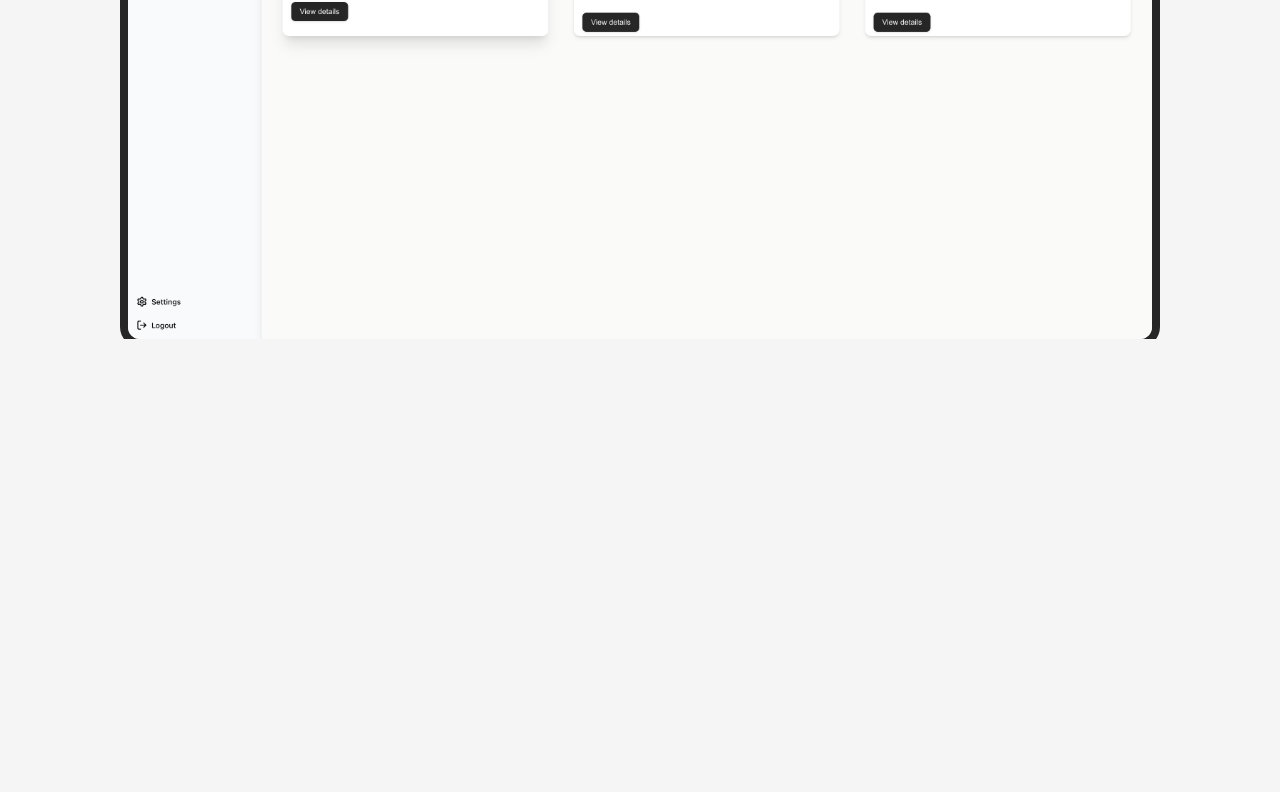
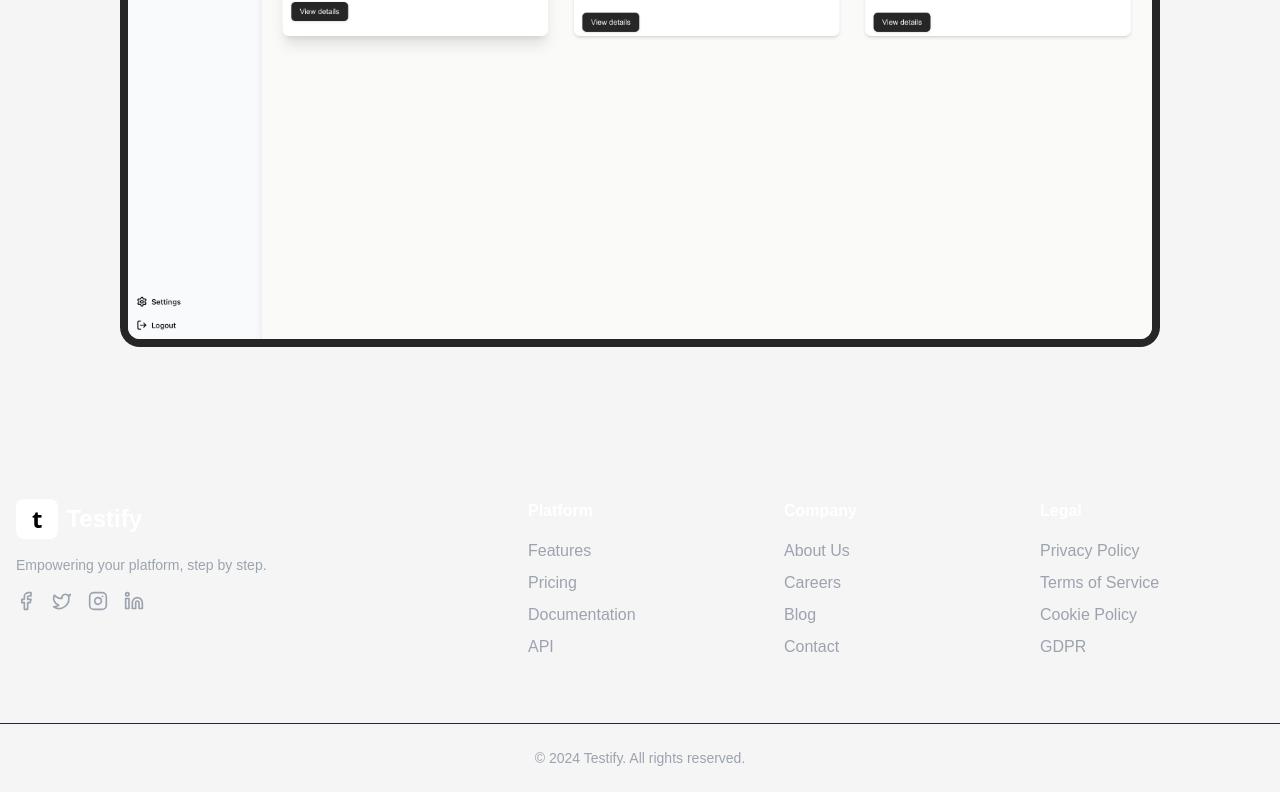
Before and after one commit to devansh193/testify, a Next.js app: page / in a window 1280 px wide. Shown: the part 957-1749 px from the top of the page. Before the commit the page ends 1296 px from the top, so only its background shows below. Built offline with nearby package versions, Linux system fonts and the light colour scheme; no server answers.

Commit message:
footer-fix

```diff
--- a/app/(landing)/layout.tsx
+++ b/app/(landing)/layout.tsx
@@ -1,3 +1,4 @@
+import { Footer } from "@/components/footer";
 import Navbar from "@/components/Navbar";
 import NightSky from "@/components/NightSky";
 
@@ -7,6 +8,7 @@ const LandingLayout = ({ children }: { children: React.ReactNode }) => {
       <NightSky />
       <Navbar />
       <main className="flex-1 pt-24 sm:pt-28">{children}</main>
+      <Footer />
     </div>
   );
 };
--- a/components/footer.tsx
+++ b/components/footer.tsx
@@ -1,70 +1,111 @@
+"use client";
 import { colFour, colOne, colThree, colTwo } from "@/constants/footer-items";
 import Link from "next/link";
-import Testify from "./logo/testify";
 import TestifyLogo from "./logo/Logo";
+import { Separator } from "@/components/ui/separator";
+import { Facebook, Twitter, Instagram, Linkedin } from "lucide-react";
 
 export const Footer = () => {
+  const currentYear = new Date().getFullYear();
+
   return (
-    <div className="flex flex-col">
-      <div className="flex items-center justify-evenly py-24 p-4 w-full bg-[#AECEDE]">
-        <div className="flex items-center justify-center gap-x-2">
+    <footer className=" text-[#E7D6C9] z-50 mt-24">
+      <div className="container mx-auto px-4 py-12 md:py-16">
+        <div className="grid grid-cols-1 md:grid-cols-2 lg:grid-cols-5 gap-8">
+          <div className="col-span-1 lg:col-span-2">
+            <div className="flex items-center gap-x-2 mb-4">
               <TestifyLogo />
-          <Testify />
+              <span className="text-2xl font-bold text-white">Testify</span>
             </div>
-        <div className="space-y-4">
-          <h1 className="font-sans font-semibold text-sm">PLATFORM</h1>
-          <div className="flex flex-col items-start gap-y-1">
-            {colOne.map((item) => (
-              <Link key={item.label} href={item.href}>
-                <h1 className="relative inline-block before:absolute before:-bottom-0 before:left-0 before:w-0 before:h-[2px] before:bg-black before:transition-all before:duration-200 hover:before:w-full">
-                  {item.label}
-                </h1>
+            <p className="text-sm text-gray-400 mb-4">
+              Empowering your platform, step by step.
+            </p>
+            <div className="flex space-x-4">
+              <Link
+                href={colFour[0].href}
+                className="text-gray-400 hover:text-white transition"
+              >
+                <Facebook size={20} />
               </Link>
-            ))}
+              <Link
+                href={colFour[1].href}
+                className="text-gray-400 hover:text-white transition"
+              >
+                <Twitter size={20} />
+              </Link>
+              <Link
+                href={colFour[2].href}
+                className="text-gray-400 hover:text-white transition"
+              >
+                <Instagram size={20} />
+              </Link>
+              <Link
+                href={colFour[3].href}
+                className="text-gray-400 hover:text-white transition"
+              >
+                <Linkedin size={20} />
+              </Link>
             </div>
           </div>
-        <div className="space-y-4">
-          <h1 className="font-sans font-semibold text-sm">COMPANY</h1>
-          <div className="flex flex-col items-start gap-y-1">
+
+          {/* Links Columns */}
+          <div>
+            <h2 className="font-semibold text-white mb-4">Platform</h2>
+            <ul className="space-y-2">
+              {colOne.map((item) => (
+                <li key={item.label}>
+                  <Link
+                    href={item.href}
+                    className="text-gray-400 hover:text-white transition"
+                  >
+                    {item.label}
+                  </Link>
+                </li>
+              ))}
+            </ul>
+          </div>
+
+          <div>
+            <h2 className="font-semibold text-white mb-4">Company</h2>
+            <ul className="space-y-2">
               {colTwo.map((item) => (
-              <Link key={item.label} href={item.href}>
-                <h1 className="relative inline-block before:absolute before:-bottom-0 before:left-0 before:w-0 before:h-[2px] before:bg-black before:transition-all before:duration-200 hover:before:w-full">
+                <li key={item.label}>
+                  <Link
+                    href={item.href}
+                    className="text-gray-400 hover:text-white transition"
+                  >
                     {item.label}
-                </h1>
                   </Link>
+                </li>
               ))}
+            </ul>
           </div>
-        </div>
-        <div className="space-y-4">
-          <h1 className="font-sans font-semibold text-sm">LEGAL</h1>
-          <div className="flex flex-col items-start gap-y-1">
+
+          <div>
+            <h2 className="font-semibold text-white mb-4">Legal</h2>
+            <ul className="space-y-2">
               {colThree.map((item) => (
-              <Link key={item.label} href={item.href}>
-                <h1 className="relative inline-block before:absolute before:-bottom-0 before:left-0 before:w-0 before:h-[2px] before:bg-black before:transition-all before:duration-200 hover:before:w-full">
+                <li key={item.label}>
+                  <Link
+                    href={item.href}
+                    className="text-gray-400 hover:text-white transition"
+                  >
                     {item.label}
-                </h1>
                   </Link>
+                </li>
               ))}
-          </div>
-        </div>
-        <div className="space-y-4">
-          <h1 className="font-sans font-semibold text-sm">SOCIALS</h1>
-          <div className="flex flex-col items-start gap-y-1">
-            {colFour.map((item) => (
-              <Link key={item.label} href={item.href}>
-                <h1 className="relative inline-block before:absolute before:-bottom-0 before:left-0 before:w-0 before:h-[2px] before:bg-black before:transition-all before:duration-200 hover:before:w-full">
-                  {item.label}
-                </h1>
-              </Link>
-            ))}
+            </ul>
           </div>
         </div>
       </div>
-      <div className="flex items-center justify-center p-4 bg-[#AECEDE]">
-        <p className="text-sm text-black font-sans text-center">
-          © 2024 Testify. All rights reserved.
+
+      <Separator className="bg-gray-800" />
+
+      <div className="container mx-auto px-4 py-6">
+        <p className="text-center text-sm text-gray-400">
+          © {currentYear} Testify. All rights reserved.
         </p>
       </div>
-    </div>
+    </footer>
   );
 };
--- a/constants/footer-items.ts
+++ b/constants/footer-items.ts
@@ -1,51 +1,27 @@
 export const colOne = [
-  {
-    label: "Features",
-    href: "/features",
-  },
-  {
-    label: "Pricing",
-    href: "/pricing",
-  },
-  {
-    label: "Testimonials",
-    href: "/testimonials",
-  },
+  { label: "Features", href: "/features" },
+  { label: "Pricing", href: "/pricing" },
+  { label: "Documentation", href: "/docs" },
+  { label: "API", href: "/api" },
 ];
 
 export const colTwo = [
-  {
-    label: "About",
-    href: "/about",
-  },
-  {
-    label: "Blogs",
-    href: "/blogs",
-  },
-  {
-    label: "Contact",
-    href: "/contact",
-  },
+  { label: "About Us", href: "/about" },
+  { label: "Careers", href: "/careers" },
+  { label: "Blog", href: "/blog" },
+  { label: "Contact", href: "/contact" },
 ];
 
 export const colThree = [
-  {
-    label: "Privacy policy",
-    href: "/privacy",
-  },
-  {
-    label: "Terms of service",
-    href: "/#",
-  },
+  { label: "Privacy Policy", href: "/privacy" },
+  { label: "Terms of Service", href: "/terms" },
+  { label: "Cookie Policy", href: "/cookies" },
+  { label: "GDPR", href: "/gdpr" },
 ];
 
 export const colFour = [
-  {
-    label: "twitter",
-    href: "/#",
-  },
-  {
-    label: "Github",
-    href: "/#",
-  },
+  { label: "Facebook", href: "https://facebook.com" },
+  { label: "Twitter", href: "https://twitter.com" },
+  { label: "Instagram", href: "https://instagram.com" },
+  { label: "LinkedIn", href: "https://linkedin.com" },
 ];
```
Lines whose indentation alone changed are shown as unchanged.
